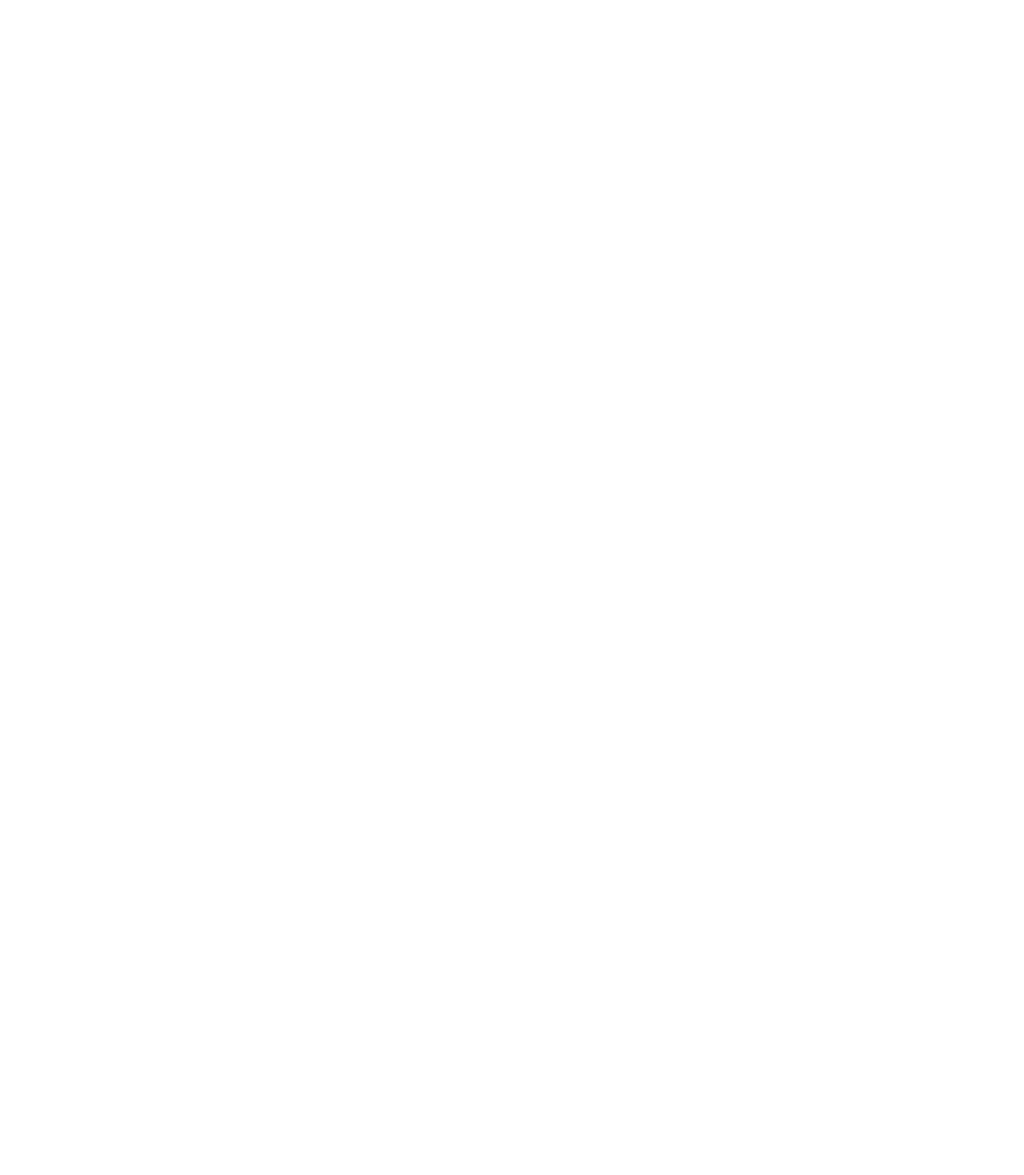
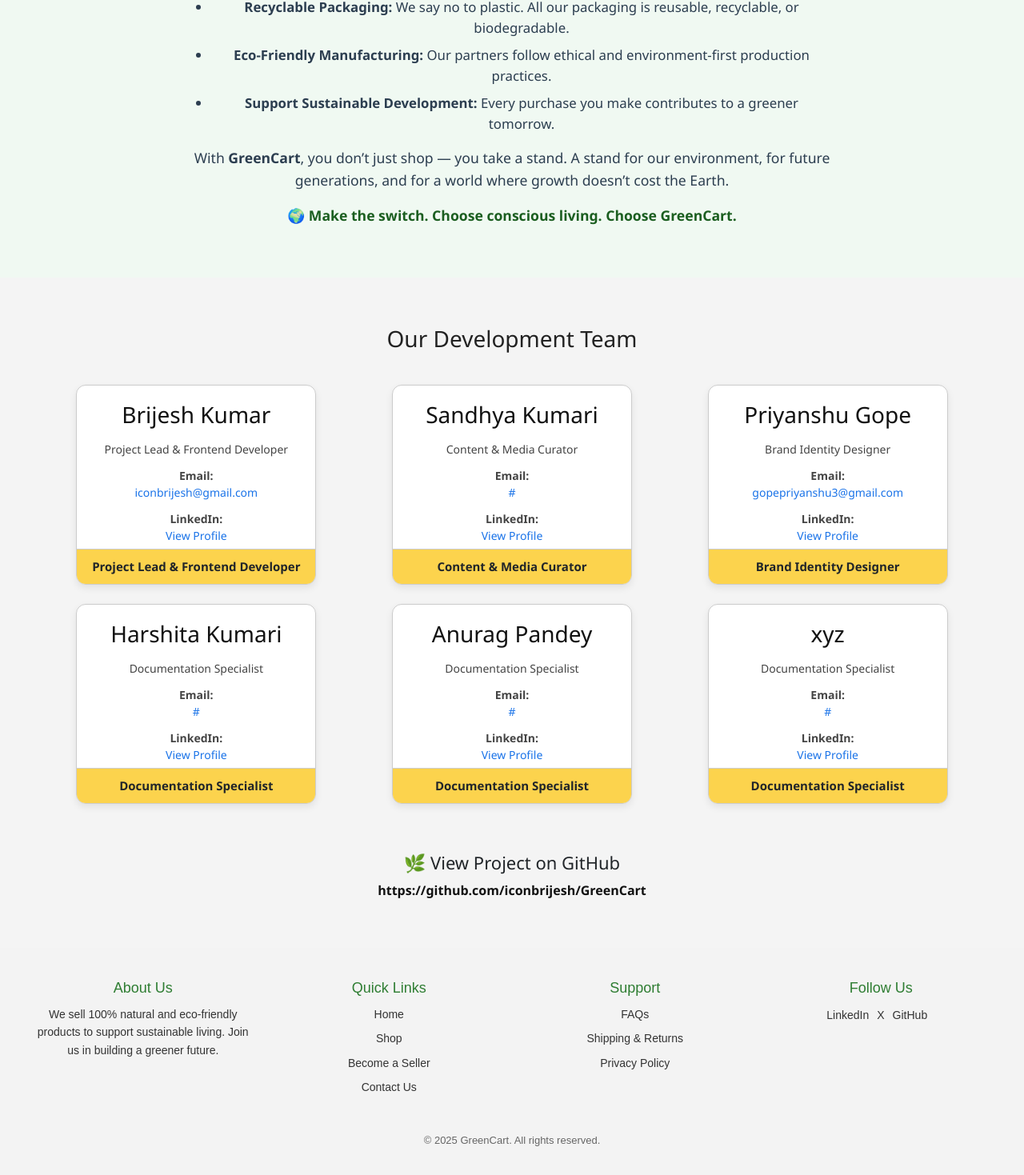
Before and after one commit to iconbrijesh/GreenCart, a React (Vite) app: page /about in a window 1280 px wide. Shown: the part 357-1826 px from the top of the page at 80% size. Before the commit the page ends 800 px from the top, so only its background shows below. Built offline with nearby package versions, Linux system fonts and the light colour scheme.

Commit message:
completed about section, Footer

```diff
--- /dev/null
+++ b/src/Footer.css
@@ -0,0 +1,68 @@
+.footer {
+  background-color: #f3f3f3;
+  color: #333;
+  padding: 40px 20px 20px;
+  font-family: Arial, sans-serif;
+}
+
+.footer-top {
+  display: flex;
+  flex-wrap: wrap;
+  justify-content: space-between;
+  gap: 30px;
+  max-width: 1200px;
+  margin: 0 auto;
+}
+
+.footer-section {
+  flex: 1 1 200px;
+}
+
+.footer-section h3 {
+  margin-bottom: 10px;
+  font-size: 18px;
+  color: #2e7d32;
+}
+
+.footer-section p,
+.footer-section ul {
+  font-size: 14px;
+  line-height: 1.6;
+}
+
+.footer-section ul {
+  list-style: none;
+  padding: 0;
+}
+
+.footer-section ul li {
+  margin-bottom: 8px;
+}
+
+.footer-section ul li a {
+  text-decoration: none;
+  color: #333;
+}
+
+.footer-section ul li a:hover {
+  color: #2e7d32;
+}
+
+.social-icons a {
+  display: inline-block;
+  margin-right: 10px;
+  font-size: 14px;
+  text-decoration: none;
+  color: #333;
+}
+
+.social-icons a:hover {
+  color: #2e7d32;
+}
+
+.footer-bottom {
+  text-align: center;
+  margin-top: 30px;
+  font-size: 13px;
+  color: #666;
+}
--- a/src/Footer.jsx
+++ b/src/Footer.jsx
@@ -1,5 +1,51 @@
-export default function Footer(){
-    return(
-        <h1>footer</h1>
-    )
-}
+
+import "./Footer.css";
+
+const Footer = () => {
+    return (
+        <footer className="footer">
+            <div className="footer-top">
+                <div className="footer-section">
+                    <h3>About Us</h3>
+                    <p>We sell 100% natural and eco-friendly products to support sustainable living. Join us in building a greener future.</p>
+                </div>
+
+                <div className="footer-section">
+                    <h3>Quick Links</h3>
+                    <ul>
+                        <li><a href="/">Home</a></li>
+                        <li><a href="/shop">Shop</a></li>
+                        <li><a href="/seller">Become a Seller</a></li>
+                        <li><a href="/contact">Contact Us</a></li>
+                    </ul>
+                </div>
+
+                <div className="footer-section">
+                    <h3>Support</h3>
+                    <ul>
+                        <li><a href="/faq">FAQs</a></li>
+                        <li><a href="/shipping">Shipping & Returns</a></li>
+                        <li><a href="/policy">Privacy Policy</a></li>
+                    </ul>
+                </div>
+
+                <div className="footer-section">
+                    <h3>Follow Us</h3>
+                    <div className="social-icons">
+
+                        <a href="https://www.linkedin.com/in/iconbrijesh" target="_blank" rel="noreferrer">LinkedIn</a>
+                        <a href="https://twitter.com/iconbrijesh" target="_blank" rel="noreferrer">X</a>
+                        <a href="https://github.com/iconbrijesh" target="_blank" rel="noreferrer">GitHub</a>
+
+                    </div>
+                </div>
+            </div>
+
+            <div className="footer-bottom">
+                <p>© {new Date().getFullYear()} GreenCart. All rights reserved.</p>
+            </div>
+        </footer>
+    );
+};
+
+export default Footer;
--- /dev/null
+++ b/src/landing_page/About/Team.css
@@ -0,0 +1,96 @@
+body {
+  background-color: #f4f4f4;
+}
+
+.team-wrapper {
+  max-width: 1200px;
+  margin: 40px auto;
+  padding: 20px;
+  font-family: 'Segoe UI', sans-serif;
+}
+
+.team-title {
+  text-align: center;
+  font-size: 28px;
+  margin-bottom: 40px;
+  color: #222;
+}
+
+.team-grid {
+  display: grid;
+  grid-template-columns: repeat(auto-fill, minmax(300px, 1fr));
+  gap: 24px;
+  justify-items: center;
+}
+
+.team-card {
+  background-color: #fff;
+  width: 300px;
+  border-radius: 12px;
+  border: 1px solid #ccc;
+  overflow: hidden;
+  box-shadow: 0 4px 10px rgba(0, 0, 0, 0.08);
+  display: flex;
+  flex-direction: column;
+  justify-content: space-between;
+  transition: 0.3s;
+}
+
+.team-card:hover {
+  box-shadow: 0 6px 14px rgba(0, 0, 0, 0.12);
+  border-color: #333;
+}
+
+.team-card h3 {
+  margin: 20px 0 10px;
+  text-align: center;
+  color: #111;
+}
+
+.team-card p {
+  margin: 6px 20px;
+  text-align: center;
+  font-size: 14px;
+  color: #444;
+}
+
+.team-card a {
+  color: #1a73e8;
+  text-decoration: none;
+  word-break: break-word;
+}
+
+.team-card a:hover {
+  text-decoration: underline;
+}
+
+.bottom-strip {
+  background-color: #fcd34d;
+  font-weight: bold;
+  padding: 10px 0;
+  text-align: center;
+  font-size: 15px;
+  border-top: 1px solid #ccc;
+  margin-top: auto;
+}
+
+.github-section {
+  text-align: center;
+  margin-top: 60px;
+}
+
+.github-section h3 {
+  font-size: 22px;
+  margin-bottom: 10px;
+}
+
+.github-section a {
+  font-weight: bold;
+  color: #111;
+  word-break: break-word;
+  text-decoration: none;
+}
+
+.github-section a:hover {
+  color: #2f855a;
+}
--- a/src/landing_page/About/Team.jsx
+++ b/src/landing_page/About/Team.jsx
@@ -1,8 +1,78 @@
-function Team() {
+import './Team.css';
+
+const teamMembers = [
+    {
+        name: 'Brijesh Kumar',
+        email: 'iconbrijesh@gmail.com',
+        linkedin: "https://www.linkedin.com/in/iconbrijesh",
+        role: 'Project Lead & Frontend Developer',
+    },
+    {
+        name: 'Sandhya Kumari',
+        email: '#',
+        linkedin: 'https://linkedin.com/in/manveen-profile',
+        role: 'Content & Media Curator',
+    },
+    {
+        name: 'Priyanshu Gope',
+        email: 'gopepriyanshu3@gmail.com',
+        linkedin: 'https://linkedin.com/in/aman-profile',
+        role: 'Brand Identity Designer',
+    },
+    {
+        name: 'Harshita Kumari',
+        email: '#',
+        linkedin: 'https://linkedin.com/in/priya-profile',
+        role: 'Documentation Specialist',
+    },
+    {
+        name: 'Anurag Pandey',
+        email: '#',
+        linkedin: 'https://linkedin.com/in/ravi-profile',
+        role: 'Documentation Specialist',
+    },
+    {
+        name: 'xyz',
+        email: '#',
+        linkedin: 'https://linkedin.com/in/anjali-profile',
+        role: 'Documentation Specialist',
+    },
+];
+
+const githubLink = 'https://github.com/iconbrijesh/GreenCart';
+
+const Team = () => {
     return (
-        <div>
-            This is team
+        <div className="team-wrapper">
+            <h2 className="team-title">Our Development Team</h2>
+
+            <div className="team-grid">
+                {teamMembers.map((member, index) => (
+                    <div key={index} className="team-card">
+                        <h3 className="member-name">{member.name}</h3>
+                        <p className="member-role">{member.role}</p>
+                        <p><strong>Email:</strong><br /><a href={`mailto:${member.email}`}>{member.email}</a></p>
+                        <p><strong>LinkedIn:</strong><br /><a href={member.linkedin} target="_blank" rel="noopener noreferrer">View Profile</a></p>
+                        <div className="bottom-strip">{member.role}</div>
+                    </div>
+                ))}
+            </div>
+
+            <div className="github-section">
+                <div className="github-card">
+                    <h3 className="github-title">🌿 View Project on GitHub</h3>
+                    <a
+                        className="github-link"
+                        href={githubLink}
+                        target="_blank"
+                        rel="noopener noreferrer"
+                    >
+                        {githubLink}
+                    </a>
+                </div>
+            </div>
         </div>
-    )
-}
+    );
+};
+
 export default Team;
--- /dev/null
+++ b/src/landing_page/About/WhyGreenCart.css
@@ -0,0 +1,43 @@
+.why-greencart {
+  background-color: #f0f9f2;
+  padding: 3rem 1rem;
+  display: flex;
+  justify-content: center;
+}
+
+.why-greencart-content {
+  max-width: 800px;
+  color: #2c3e50;
+  font-family: 'Segoe UI', sans-serif;
+}
+
+.why-greencart h2 {
+  color: #2e7d32;
+  font-size: 2.5rem;
+  margin-bottom: 1rem;
+  text-align: center;
+}
+
+.why-greencart p {
+  font-size: 1.1rem;
+  margin-bottom: 1rem;
+  line-height: 1.6;
+}
+
+.why-greencart ul {
+  list-style: disc;
+  padding-left: 1.5rem;
+  margin-bottom: 1rem;
+}
+
+.why-greencart ul li {
+  margin-bottom: 0.6rem;
+  font-size: 1.05rem;
+}
+
+.cta-line {
+  font-weight: bold;
+  font-size: 1.2rem;
+  text-align: center;
+  color: #1b5e20;
+}
--- a/src/landing_page/About/WhyGreenCart.jsx
+++ b/src/landing_page/About/WhyGreenCart.jsx
@@ -1,8 +1,33 @@
-function WhyGreenCart(){
-    return(
-        <div>
-            why you should choose us?
-        </div>
-    )
-}
+import React from "react";
+import "./WhyGreenCart.css";
+
+const WhyGreenCart = () => {
+  return (
+    <section className="why-greencart">
+      <div className="why-greencart-content">
+        <h2>Why GreenCart?</h2>
+        <p>
+          In a world drowning in plastic, pollution, and overconsumption, it's time we make conscious choices.
+          <strong> GreenCart</strong> isn’t just another e-commerce platform — it's a movement towards a cleaner, healthier planet.
+        </p>
+
+        <ul>
+          <li><strong>100% Natural:</strong> Every product on GreenCart is made from organic, chemical-free, and sustainable materials.</li>
+          <li><strong>Recyclable Packaging:</strong> We say no to plastic. All our packaging is reusable, recyclable, or biodegradable.</li>
+          <li><strong>Eco-Friendly Manufacturing:</strong> Our partners follow ethical and environment-first production practices.</li>
+          <li><strong>Support Sustainable Development:</strong> Every purchase you make contributes to a greener tomorrow.</li>
+        </ul>
+
+        <p>
+          With <strong>GreenCart</strong>, you don’t just shop — you take a stand. A stand for our environment, for future generations, and for a world where growth doesn’t cost the Earth.
+        </p>
+
+        <p className="cta-line">
+          🌍 Make the switch. Choose conscious living. Choose <strong>GreenCart</strong>.
+        </p>
+      </div>
+    </section>
+  );
+};
+
 export default WhyGreenCart;
```
